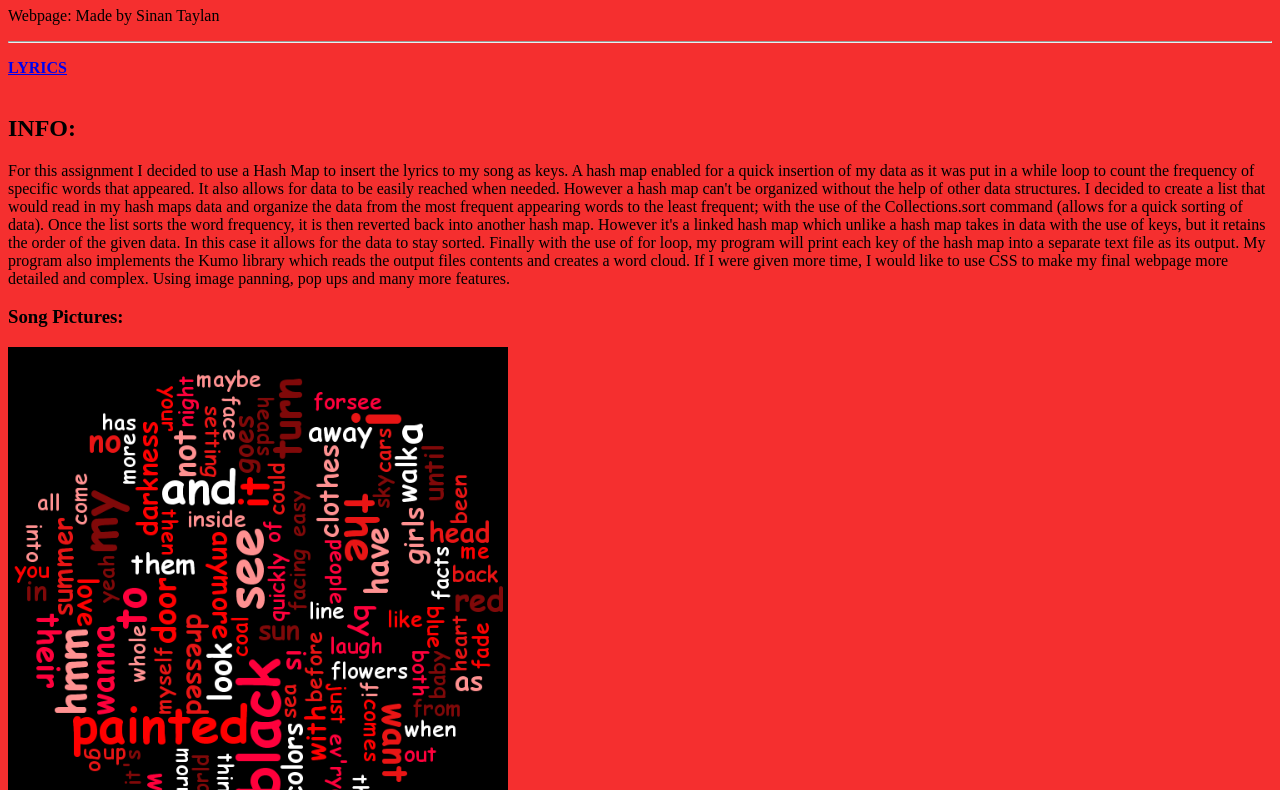
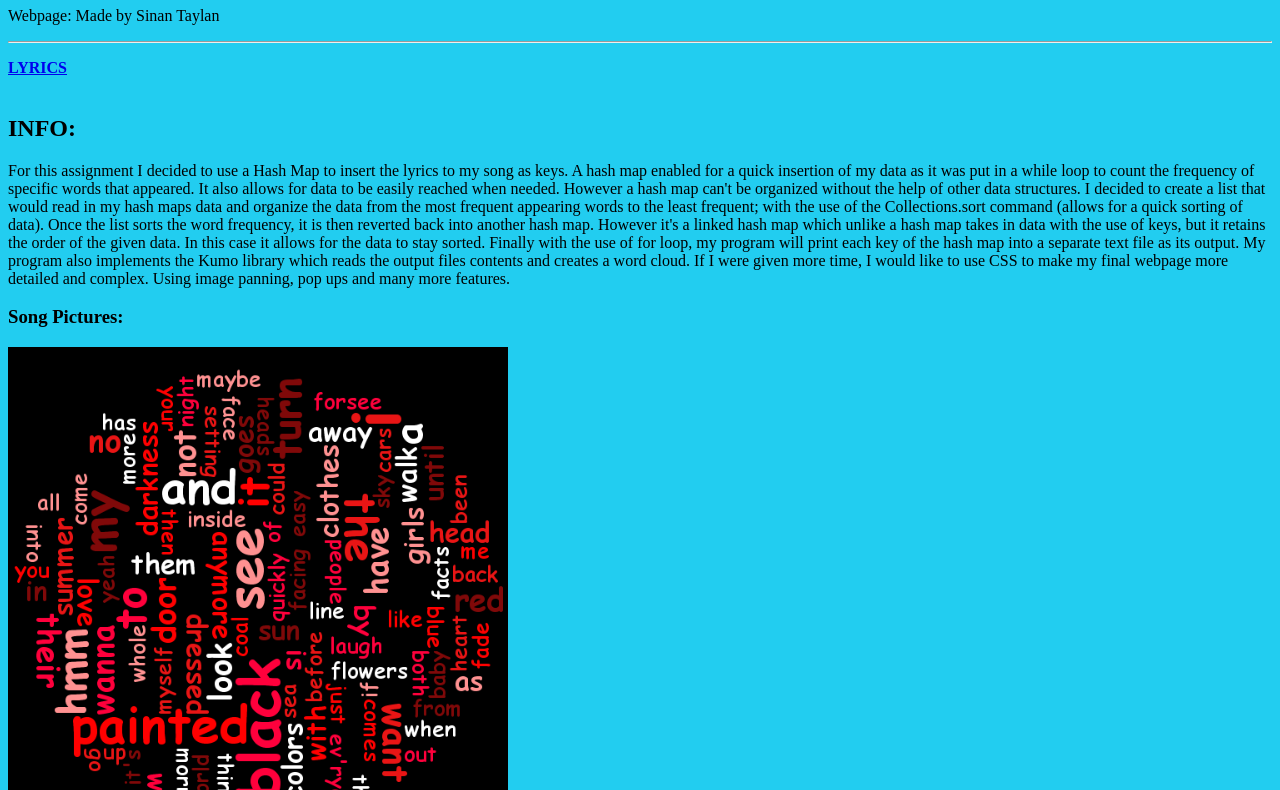
Before and after one commit to staylan123/cisc3120, a plain HTML site: page index.html in a window 1280 px wide. Shown: the part 73-863 px from the top of the page. Drawn offline with Linux system fonts and the light colour scheme.

Commit message:
Update index.html

```diff
--- a/index.html
+++ b/index.html
@@ -5,7 +5,7 @@
 <title> Assignment 3</title>
 </head>
 
-<body style = "background-color: #F52F2F;">
+<body style = "background-color: #22CDF0 ;">
 
 <h1 style = "text-align:center;" "font-size 300%;"> Paint it Black by The Rolling Stones</h1>
 <p> Webpage: Made by Sinan Taylan</p>
```
